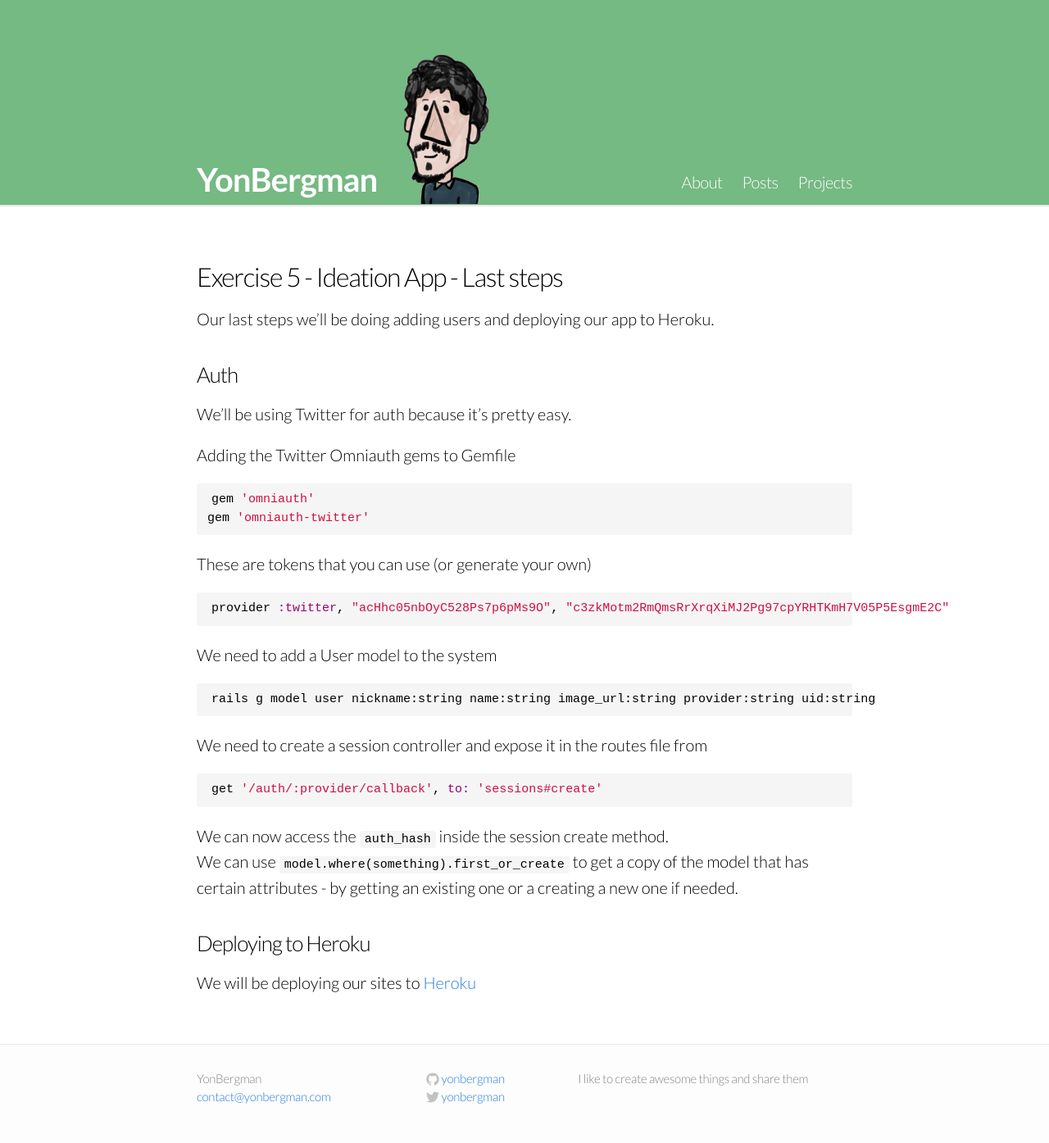
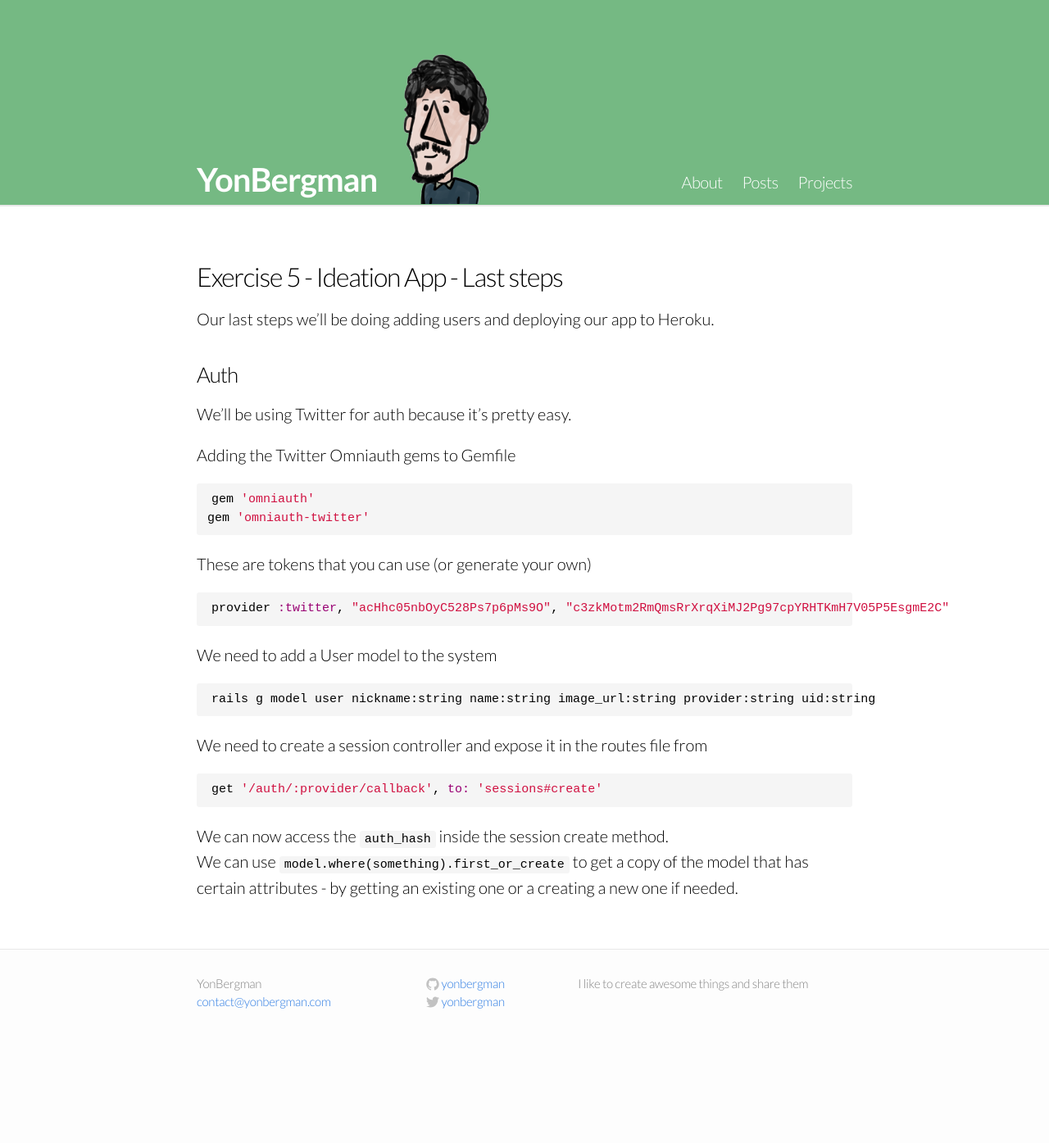
Before and after one commit to yonbergman/blog, a Jekyll site: the page built from workshop/exercise-5.md, in a window 1280 px wide. Shown: the whole page at 82% size. Built offline with Jekyll 4.4.1, drawn with Linux system fonts in a browser that asks for light colours; Markdown is read by kramdown in place of the engine named in the settings; after the commit the page ends 1279 px from its top, so only the background shows below that.

Commit message:
changed deploying to be its own thing

```diff
--- a/workshop/exercise-5.md
+++ b/workshop/exercise-5.md
@@ -39,8 +39,3 @@
 
 We can now access the `auth_hash` inside the session create method.
 We can use `model.where(something).first_or_create` to get a copy of the model that has certain attributes - by getting an existing one or a creating a new one if needed.
-
-
-### Deploying to Heroku
-
-We will be deploying our sites to [Heroku](/workshop/heroku)
```
Also changed, not shown: workshop.md (+1 -0 lines).
